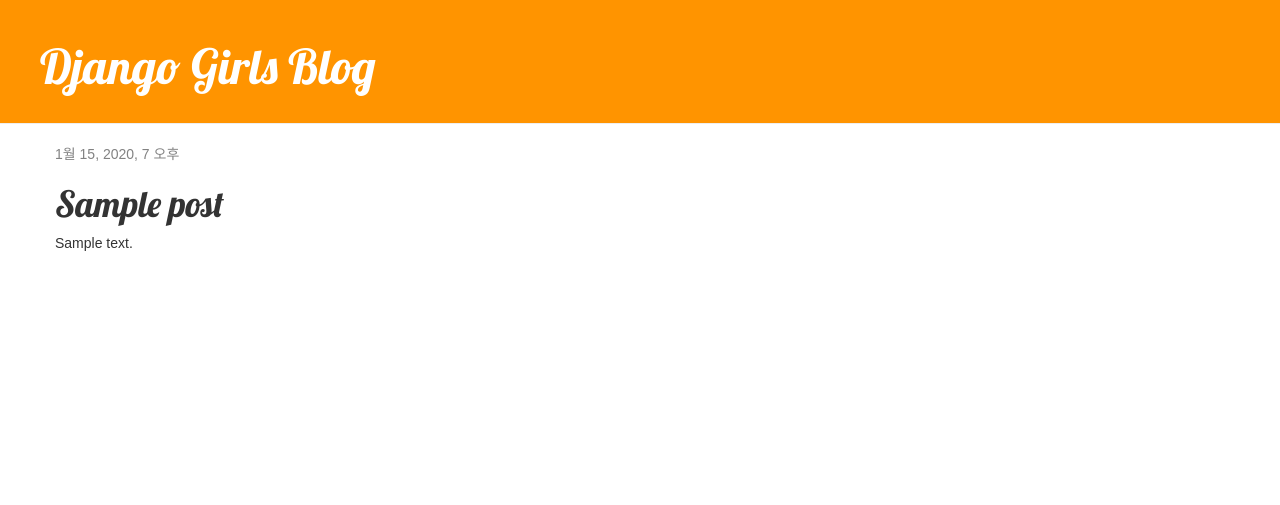
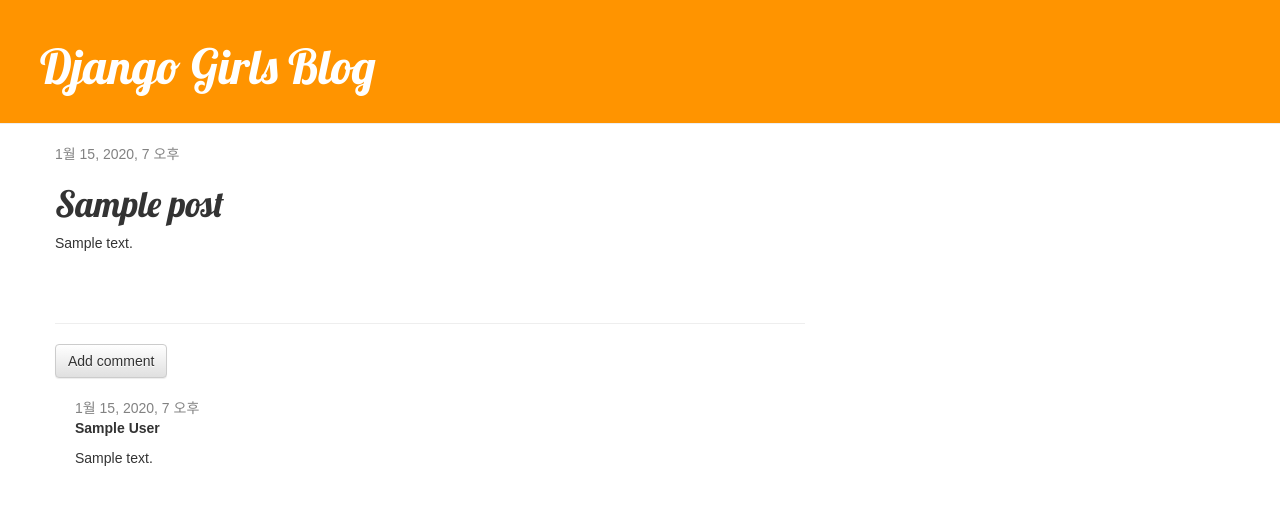
Before and after one commit to piaoxm/djgirls, a Django app: page /blog/post/1/ in a window 1280 px wide. Shown: the top 505 px of the page. Run offline with Django 3.2, Linux system fonts and the light colour scheme; tables that the repository leaves empty hold one stand-in row (values such as "Sample post"); some libraries are stand-ins or nearby versions.

Commit message:
update comment

```diff
--- a/blog/admin.py
+++ b/blog/admin.py
@@ -1,5 +1,7 @@
 from django.contrib import admin
-from .models import Post
+from .models import Post, Comment
 # Register your models here.
 
 admin.site.register(Post)
+
+admin.site.register(Comment)
--- a/blog/models.py
+++ b/blog/models.py
@@ -16,3 +16,21 @@
 
     def __str__(self):
         return self.title
+
+class Comment(models.Model):
+    post = models.ForeignKey('blog.Post', on_delete=models.CASCADE, related_name='comments')
+    author = models.CharField(max_length=200)
+    text = models.TextField()
+    created_date = models.DateTimeField(default=timezone.now)
+    approved_comment = models.BooleanField(default=False)
+
+    def approve(self):
+        self.approved_comment = True
+        self.save()
+
+    def __str__(self):
+        return self.text
+
+    # 승인된 댓글의 개수만 보이게 하기위해
+    def approved_comments(self):
+        return self.comments.filter(approved_comment=True)
--- a/blog/static/css/blog.css
+++ b/blog/static/css/blog.css
@@ -46,3 +46,7 @@
     color: #000000;
     font-family: 'Nanum Gothic', sans-serif;
 }
+
+.comment {
+    margin: 20px 0px 20px 20px;
+}
--- a/blog/templates/blog/base.html
+++ b/blog/templates/blog/base.html
@@ -1,12 +1,20 @@
 {% load static %}
-<html>
+<!doctype html>
+<html lang="ko">
+
 <head>
-        <title>Django Girls blog</title>
+    <!-- Required meta tags -->
+    <meta charset="utf-8">
+    <meta name="viewport" content="width=device-width, initial-scale=1, shrink-to-fit=no">
+
+    <title>Django Girls blog - {% block title %} Welcome {% endblock %}</title>
+
     <link rel="stylesheet" href="//maxcdn.bootstrapcdn.com/bootstrap/3.2.0/css/bootstrap.min.css">
     <link rel="stylesheet" href="//maxcdn.bootstrapcdn.com/bootstrap/3.2.0/css/bootstrap-theme.min.css">
     <link href='//fonts.googleapis.com/css?family=Lobster&subset=latin,latin-ext' rel='stylesheet' type='text/css'>
     <link rel="stylesheet" href="{% static 'css/blog.css' %}">
 </head>
+
 <body>
     <div class="page-header">
         {% if user.is_authenticated %}
@@ -18,9 +26,6 @@
         {% if user.is_authenticated %}
         <a href="{% url 'blog:post_new' %}" class="top-menu"><span class="glyphicon glyphicon-plus"></span></a>
         {% endif %}
-
-
-
     </div>
 
     <div class="content container">
@@ -32,4 +37,5 @@
         </div>
     </div>
 </body>
+
 </html>
--- a/blog/templates/blog/post_detail.html
+++ b/blog/templates/blog/post_detail.html
@@ -1,4 +1,6 @@
 {% extends 'blog/base.html' %}
+
+{% block title %} Blog - 상세내역 {% endblock %}
 
 {% block content %}
 <div class="post">
@@ -11,11 +13,36 @@
     {% endif %}
 
     {% if user.is_authenticated %}
-        <a class="btn btn-default" href="{% url 'blog:post_edit' pk=post.pk %}"><span class="glyphicon glyphicon-pencil"></span></a>
-        <a class="btn btn-default" href="{% url 'blog:post_remove' pk=post.pk %}"><span class="glyphicon glyphicon-remove"></span></a>
+    <a class="btn btn-default" href="{% url 'blog:post_edit' pk=post.pk %}"><span
+            class="glyphicon glyphicon-pencil"></span></a>
+    <a class="btn btn-default" href="{% url 'blog:post_remove' pk=post.pk %}"><span
+            class="glyphicon glyphicon-remove"></span></a>
     {% endif %}
 
     <h1>{{ post.title }}</h1>
     <p>{{ post.text|linebreaksbr }}</p>
 </div>
+
+<hr>
+<a class="btn btn-default" href="{% url 'blog:add_comment_to_post' pk=post.pk %}">Add comment</a>
+{% for comment in post.comments.all %}
+    {% if user.is_authenticated or comment.approved_comment %}
+    <div class="comment">
+        <div class="date">
+            {{ comment.created_date }}
+            {% if not comment.approved_comment %}
+            <a class="btn btn-default" href="{% url 'blog:comment_remove' pk=comment.pk %}"><span
+                    class="glyphicon glyphicon-remove"></span></a>
+            <a class="btn btn-default" href="{% url 'blog:comment_approve' pk=comment.pk %}"><span
+                    class="glyphicon glyphicon-ok"></span></a>
+            {% endif %}
+        </div>
+        <strong>{{ comment.author }}</strong>
+        <p>{{ comment.text|linebreaks }}</p>
+    </div>
+    {% endif %}
+{% empty %}
+<p>No comments here yet :(</p>
+{% endfor %}
+
 {% endblock %}
--- a/blog/templates/blog/post_draft_list.html
+++ b/blog/templates/blog/post_draft_list.html
@@ -1,4 +1,6 @@
 {% extends 'blog/base.html' %}
+
+{% block title %} Blog - draft_list {% endblock %}
 
 {% block content %}
     {% for post in posts %}
--- a/blog/templates/blog/post_edit.html
+++ b/blog/templates/blog/post_edit.html
@@ -1,4 +1,6 @@
 {% extends 'blog/base.html' %}
+
+{% block title %} Blog - 수정 {% endblock %}
 
 {% block content %}
     <h1>New post</h1>
--- a/blog/templates/blog/post_list.html
+++ b/blog/templates/blog/post_list.html
@@ -1,4 +1,7 @@
 {% extends 'blog/base.html' %}
+{% load static %}
+
+{% block title %} Blog - POST 목록 {% endblock %}
 
 {% block content %}
     {% for post in posts %}
@@ -8,6 +11,9 @@
             </div>
             <h1><a href="{% url 'blog:post_detail' pk=post.pk %}">{{ post.title }}</a></h1>
             <p>{{ post.text|linebreaksbr }}</p>
+
+            <!--# 승인된 댓글의 개수만 보이게 하기위해-->
+            <a href="{% url 'blog:post_detail' pk=post.pk %}">Comments: {{ post.approved_comments.count }}</a>
         </div>
     {% endfor %}
 {% endblock %}
--- a/blog/urls.py
+++ b/blog/urls.py
@@ -34,5 +34,8 @@
     path('drafts/', views.post_draft_list, name='post_draft_list'),
     path('post/<int:pk>/publish/', views.post_publish, name='post_publish'),
     path('post/<int:pk>/remove/', views.post_remove, name='post_remove'),
+    path('post/<int:pk>/comment/', views.add_comment_to_post, name='add_comment_to_post'),
+    path('comment/<int:pk>/approve/', views.comment_approve, name='comment_approve'),
+    path('comment/<int:pk>/remove/', views.comment_remove, name='comment_remove'),
 
 ]
--- a/blog/views.py
+++ b/blog/views.py
@@ -1,22 +1,27 @@
 from django.shortcuts import render, get_object_or_404, redirect
 from django.utils import timezone
-from .models import Post
-from .forms import PostForm
+from .models import Post, Comment
+from .forms import PostForm, CommentForm
 from django.contrib.auth.decorators import login_required
 
 # Create your views here.
+
+
 def post_list(request):
-    posts = Post.objects.filter(published_date__lte=timezone.now()).order_by('published_date')
+    posts = Post.objects.filter(
+        published_date__lte=timezone.now()).order_by('published_date')
     return render(request, 'blog/post_list.html', {'posts': posts})
+
 
 def post_detail(request, pk):
     post = get_object_or_404(Post, pk=pk)
     return render(request, 'blog/post_detail.html', {'post': post})
 
+
 @login_required
 def post_new(request):
     if request.method == "POST":
-        form = PostForm(request.POST)# POST로 받은 폼을 넘겨줌
+        form = PostForm(request.POST)  # POST로 받은 폼을 넘겨줌
         if form.is_valid():
             post = form.save(commit=False)
             post.author = request.user
@@ -24,8 +29,9 @@
             post.save()
             return redirect('blog:post_detail', pk=post.pk)
     else:
-        form = PostForm()# 빈 폼을 넘겨줌
+        form = PostForm()  # 빈 폼을 넘겨줌
     return render(request, 'blog/post_edit.html', {'form': form})
+
 
 @login_required
 def post_edit(request, pk):
@@ -39,25 +45,57 @@
             post.save()
             return redirect('blog:post_detail', pk=post.pk)
     else:
-        form = PostForm(instance=post) #조회된 포스트를 기입하여 폼을 반환
+        form = PostForm(instance=post)  # 조회된 포스트를 기입하여 폼을 반환
     return render(request, 'blog/post_edit.html', {'form': form})
+
 
 def archives_year(request):
     return render(request, 'blog/post_list.html', {})
 
+
 @login_required
 def post_draft_list(request):
-    posts = Post.objects.filter(published_date__isnull=True).order_by('created_date')
+    posts = Post.objects.filter(
+        published_date__isnull=True).order_by('created_date')
+    #(published_date__isnull=True) 코드로 발행되지 않은 글 목록을 가져옵니다. (order_by('created_date') 코드로 created_date 필드에 대해 오름차순 정렬을 수행합니다.)
     return render(request, 'blog/post_draft_list.html', {'posts': posts})
+
 
 @login_required
 def post_publish(request, pk):
     post = get_object_or_404(Post, pk=pk)
-    post.publish() # model 의 publish 함수 실행
+    post.publish()  # model 의 publish 함수 실행
     return redirect('blog:post_detail', pk=pk)
+
 
 @login_required
 def post_remove(request, pk):
     post = get_object_or_404(Post, pk=pk)
     post.delete()
     return redirect('blog:post_list')
+
+@login_required
+def add_comment_to_post(request, pk):
+    post = get_object_or_404(Post, pk=pk)
+    if request.method == "POST":
+        form = CommentForm(request.POST)
+        if form.is_valid():
+            comment = form.save(commit=False)
+            comment.post = post
+            comment.save()
+            return redirect('blog:post_detail', pk=post.pk)
+    else:
+        form = CommentForm()
+    return render(request, 'blog/add_comment_to_post.html', {'form': form})
+
+@login_required
+def comment_approve(request, pk):
+    comment = get_object_or_404(Comment, pk=pk)
+    comment.approve()
+    return redirect('blog:post_detail', pk=comment.post.pk)
+
+@login_required
+def comment_remove(request, pk):
+    comment = get_object_or_404(Comment, pk=pk)
+    comment.delete()
+    return redirect('blog:post_detail', pk=comment.post.pk)
--- a/mysite/urls.py
+++ b/mysite/urls.py
@@ -13,12 +13,18 @@
     1. Import the include() function: from django.urls import include, path
     2. Add a URL to urlpatterns:  path('blog/', include('blog.urls'))
 """
-from django.contrib import admin
-from django.urls import path, include
+from django.contrib import admin# 프로젝트 urls에만 있음
+from django.urls import path, include # 방법1:include로 타 앱의 urls 연결
+
+#from home import views  #방법2: 앱urls를 여기에 링크하려면 : 기본 세팅(home을 기본으로)
+#from bookmark import views
+
 
 urlpatterns = [
     path('admin/', admin.site.urls),#보안을 위해 admin은 다른것으로 수정하여 배포
-    path('blog/', include('blog.urls')),
+    #path('accounts/login/', views.login, name='login'),
+    path('blog/', include('blog.urls')),# 방법1 # include 로 각 앱(home)의 urls를 읽어옴
+    #path('', views.index),   #방법2 # home앱은 위에 등록하였으므로 생략. home앱의 view로 연결해줌
 ]
 
 # debug_toolbar 추가
```
Also changed, not shown: blog/forms.py (+7 -1 lines), blog/templates/blog/add_comment_to_post.html (added, +11 -0 lines), mysite/settings.py (+18 -6 lines), mysite/templates/index.html (added, +62 -0 lines), blog/migrations/0002_comment.py (added), 1 other file. Lines whose indentation alone changed are shown as unchanged.
